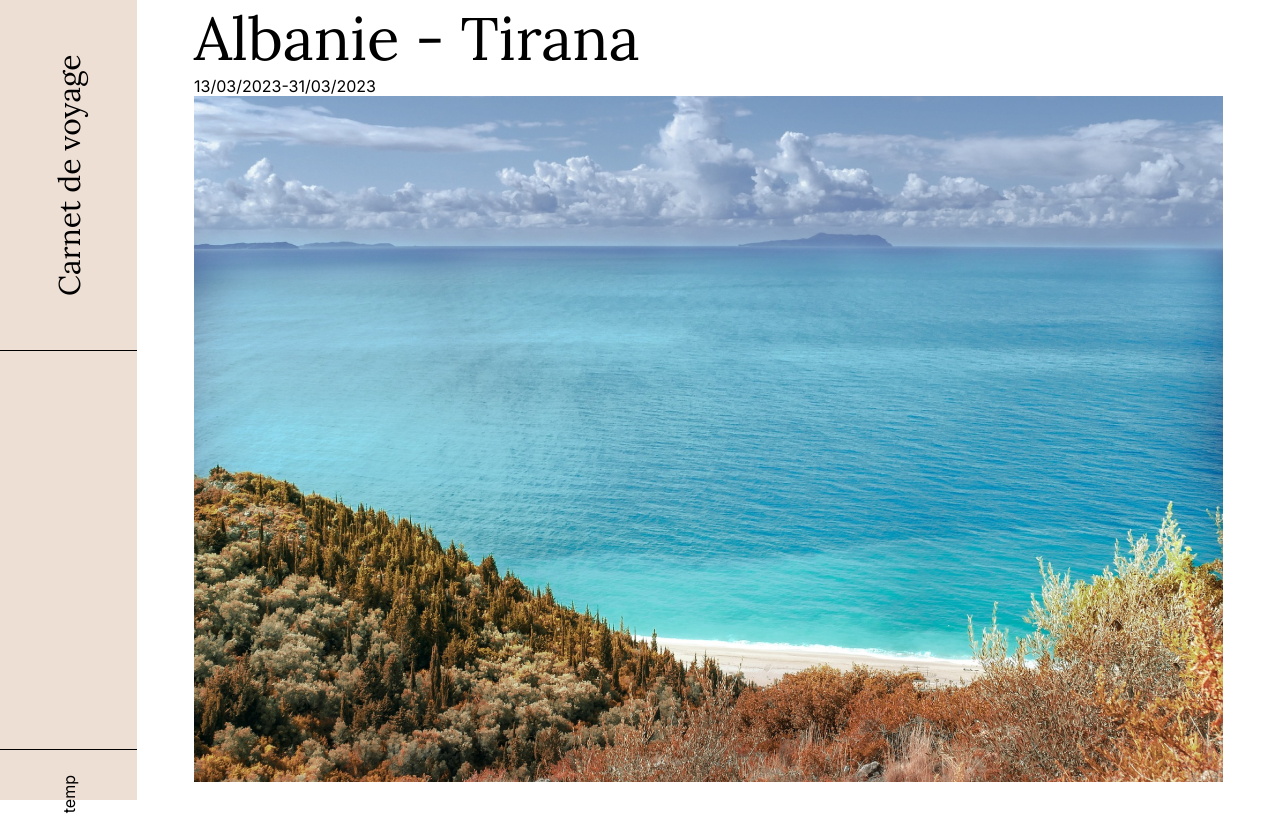
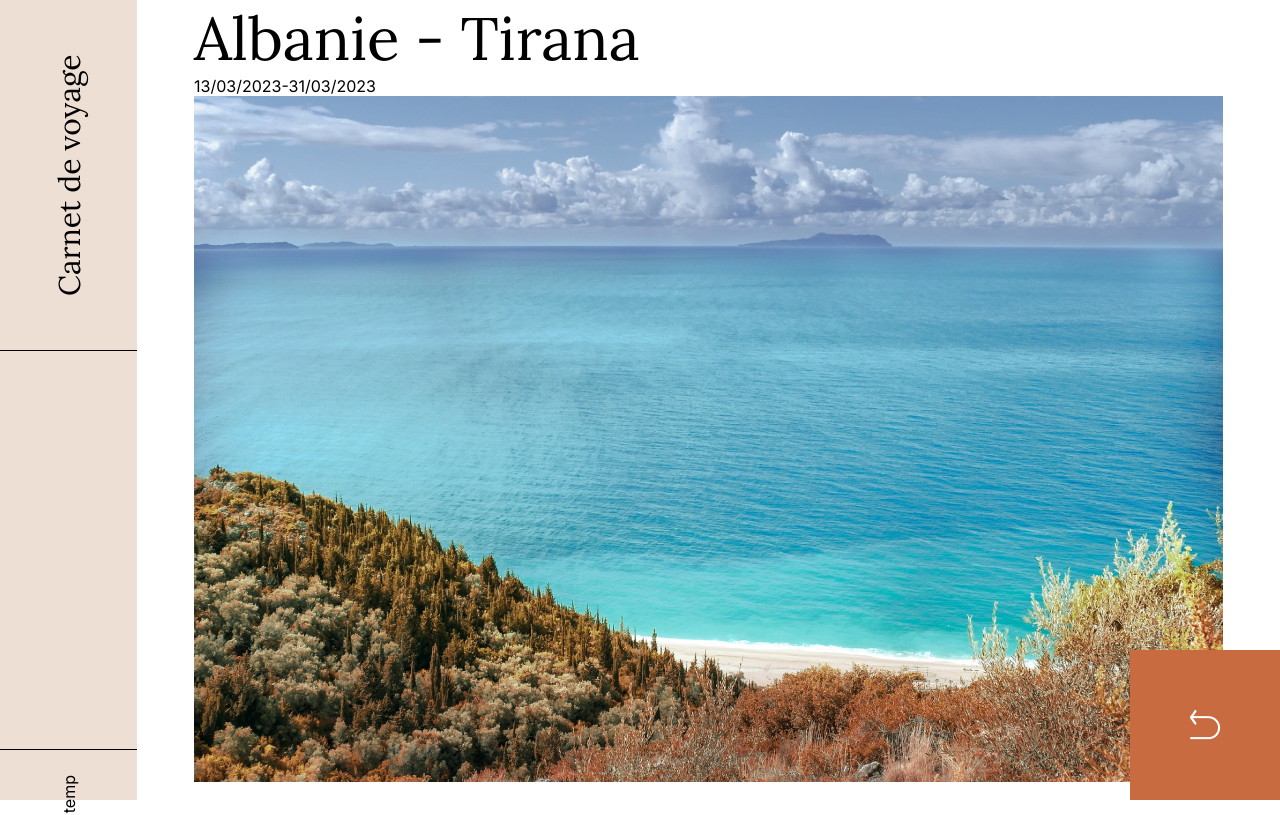
Before and after one commit to Jerrylejer/BlogVoyages, an Angular app: page /article/1 in a window 1280 px wide. Shown: the top 815 px of the page. Built offline with nearby package versions, Linux system fonts and the light colour scheme.

Commit message:
Mise en place du bouton de retour version desktop

```diff
--- a/src/app/components/return-button/return-button.component.css
+++ b/src/app/components/return-button/return-button.component.css
@@ -0,0 +1,11 @@
+.container {
+    height: 150px;
+    width: 150px;
+    background-color: var(--paragraph);
+    padding: 60px;
+    position: fixed;
+    bottom: 0;
+    right: 0;
+    z-index: 1;
+    cursor: pointer;
+}
--- a/src/app/components/return-button/return-button.component.html
+++ b/src/app/components/return-button/return-button.component.html
@@ -1 +1,3 @@
-<p>return-button works!</p>
+<span class="container" routerLink="/">
+    <img src="/assets/icon/Layer.png" alt="return">
+</span>
```
